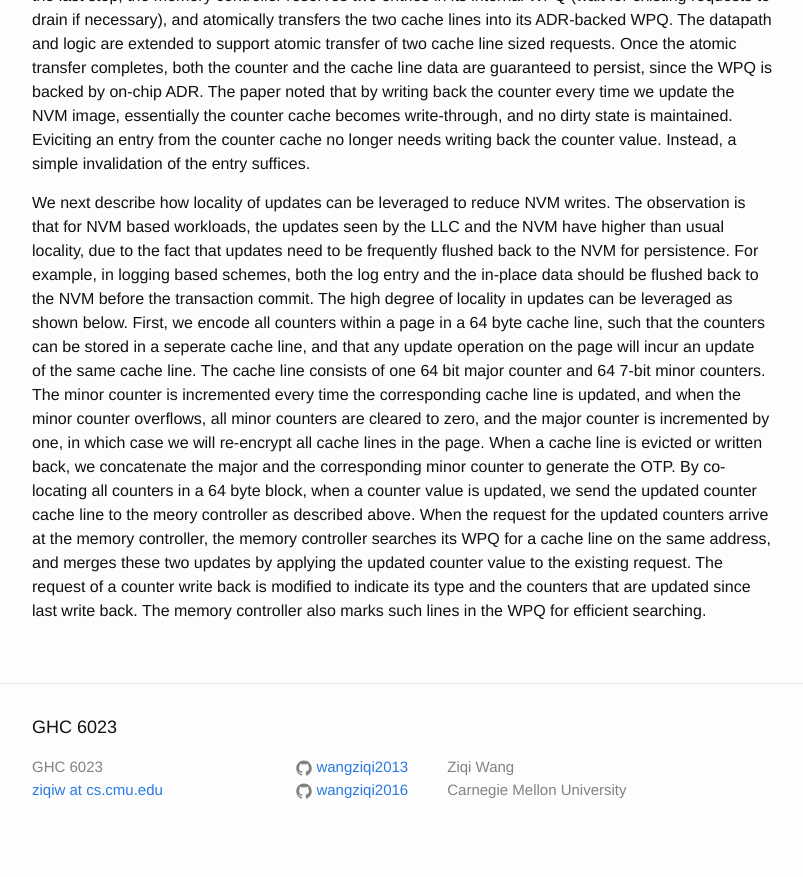
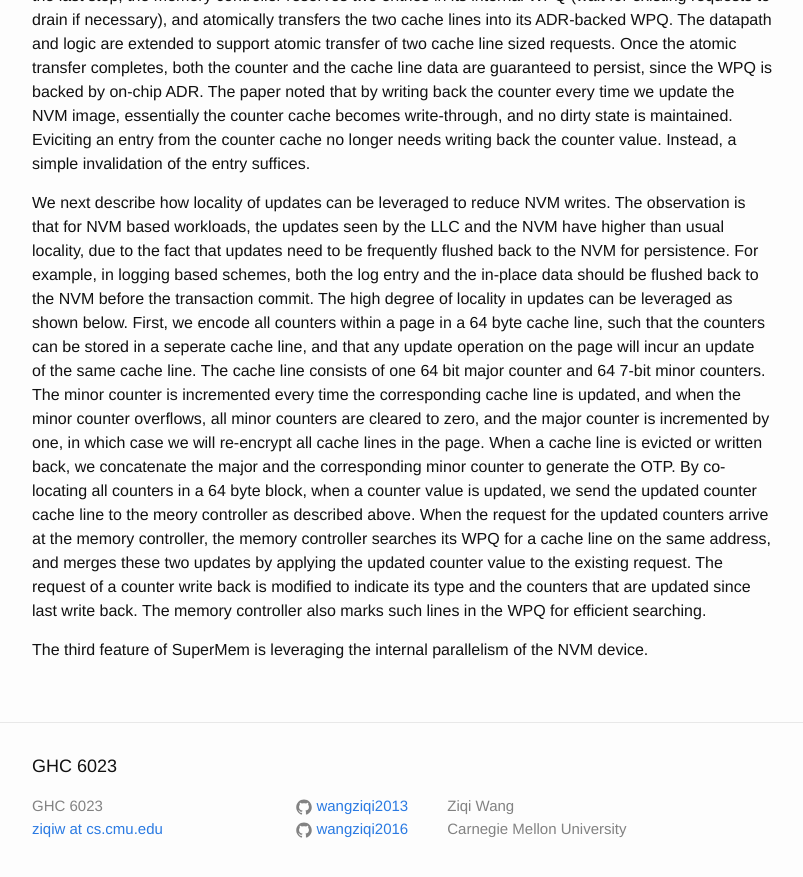
Before and after one commit to wangziqi2013/wangziqi2013.github.io, a Jekyll site: the page built from _posts/2019-12-12-supermem.markdown, in a window 1280 px wide and 900 px high, scrolled down 1987 px. Shown: the top 877 px of the window, without its empty margins (238-1041 px from the left). Built offline with Jekyll 4.4.1, drawn with Linux system fonts in a browser that asks for light colours.

Commit message:
Small change

```diff
--- a/_posts/2019-12-12-supermem.markdown
+++ b/_posts/2019-12-12-supermem.markdown
@@ -87,3 +87,5 @@ counters arrive at the memory controller, the memory controller searches its WPQ
 and merges these two updates by applying the updated counter value to the existing request. The request of a counter
 write back is modified to indicate its type and the counters that are updated since last write back. The memory controller
 also marks such lines in the WPQ for efficient searching.
+
+The third feature of SuperMem is leveraging the internal parallelism of the NVM device.
```
